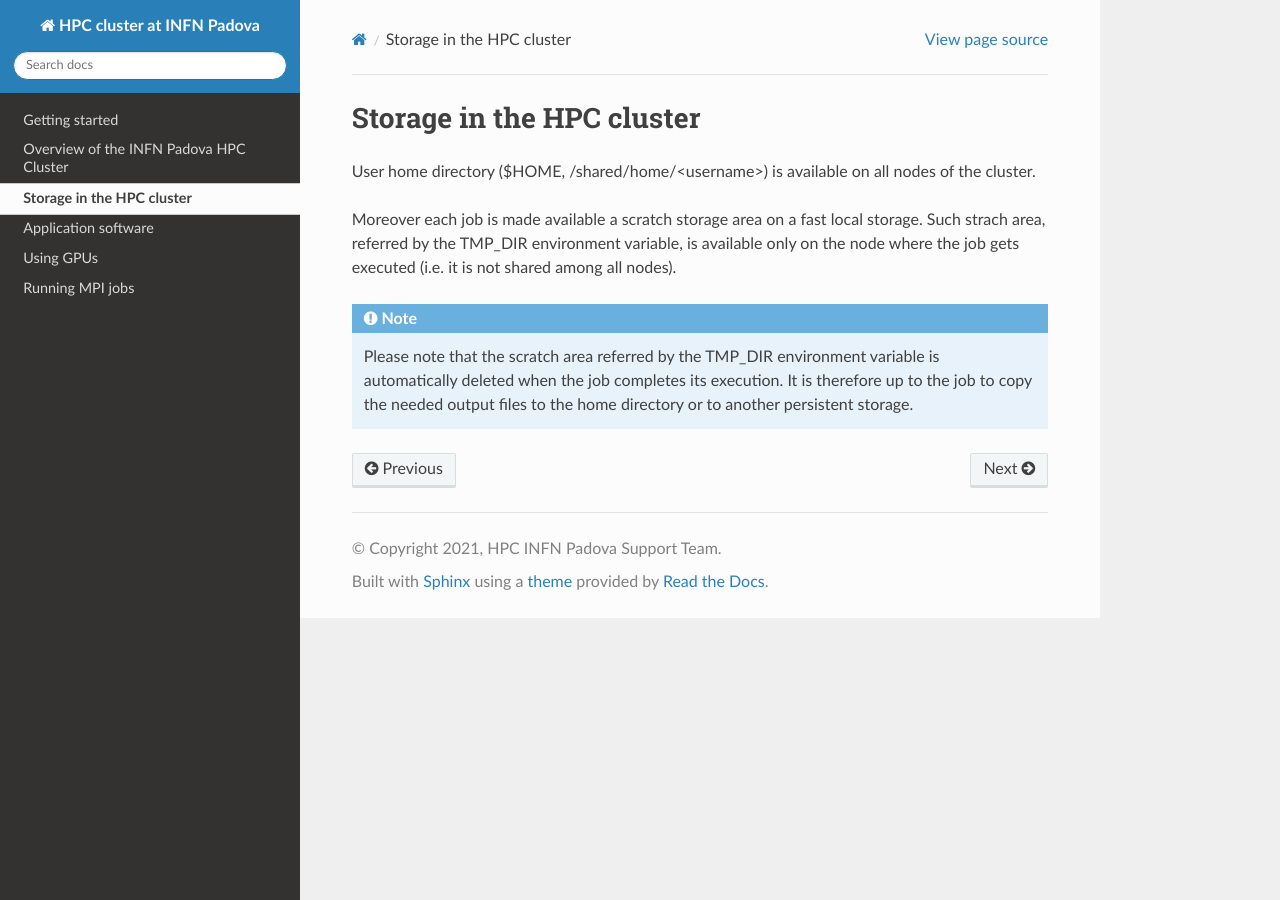
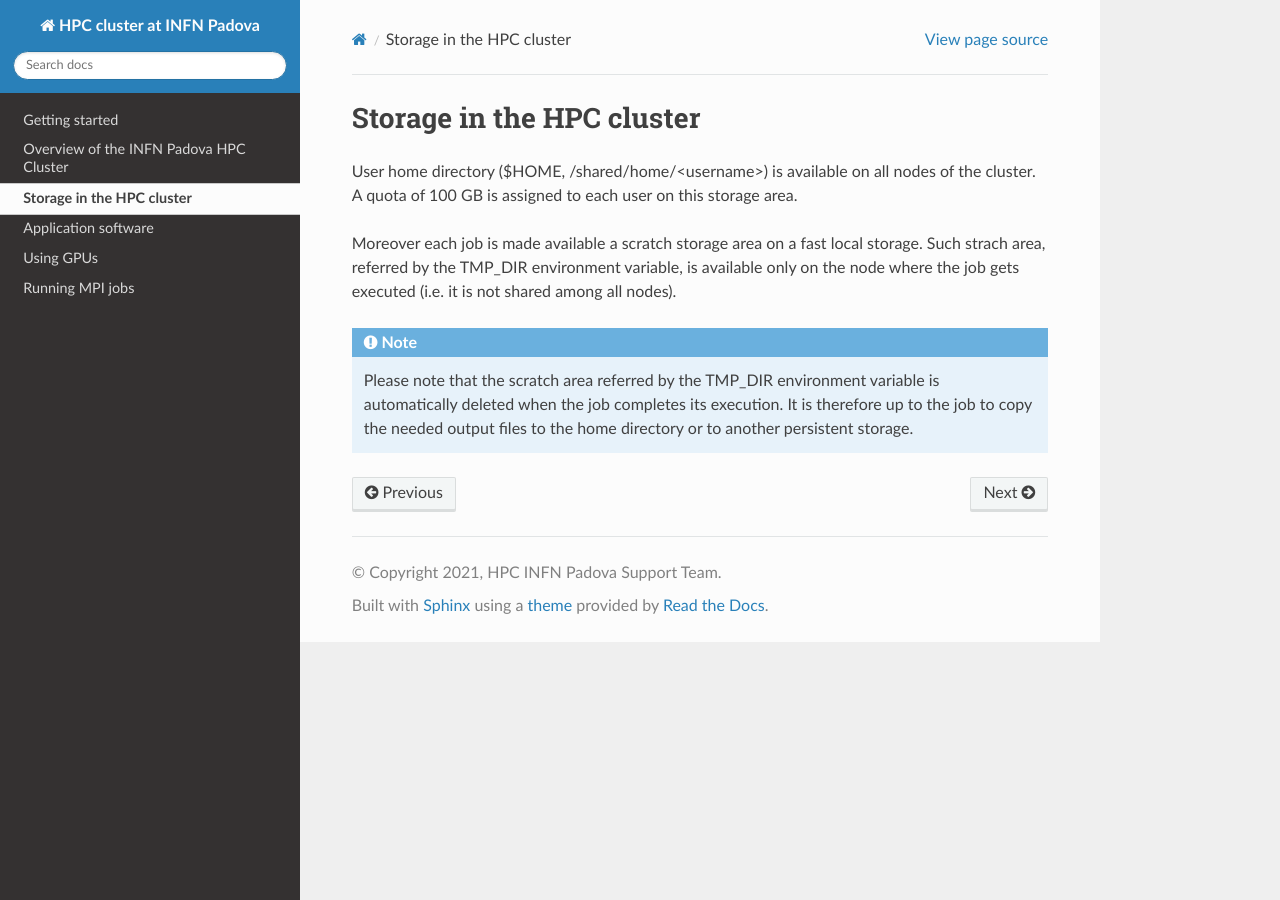
Before and after one commit to marcoverl/HPCPadovaUserGuide, a Sphinx documentation site: the page built from docs/source/storage.rst, in a window 1280 px wide. Built offline with Sphinx 7.4.7 and the Read the Docs theme 3.1.0, drawn with Linux system fonts in a browser that asks for light colours.

Commit message:
100 GB /user sulla home

```diff
--- a/docs/source/storage.rst
+++ b/docs/source/storage.rst
@@ -3,6 +3,7 @@ Storage in the HPC cluster
 
 User home directory ($HOME, /shared/home/<username>) is available on all nodes
 of the cluster.
+A quota of 100 GB is assigned to each user on this storage area.
 
 Moreover each job is made available a scratch storage area on a fast local
 storage. Such strach area,
```
